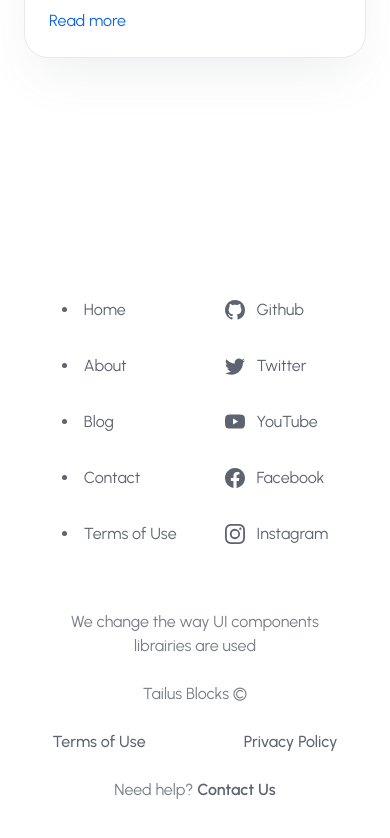
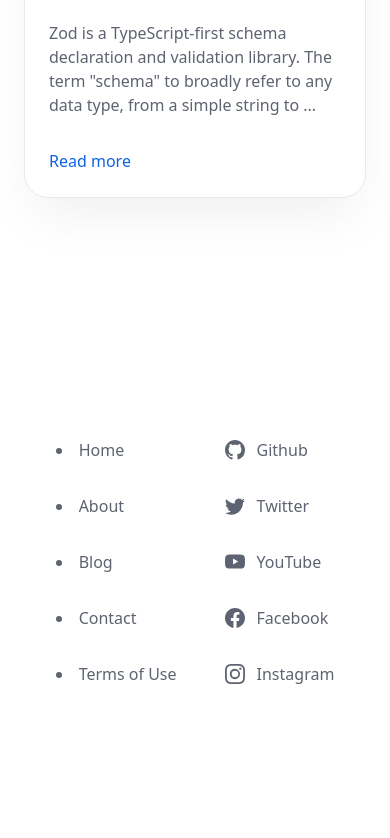
Before and after one commit to Reinforz-Github/reinforz-landing, an Astro site: page / in a window 390 px wide. Shown: the part 5540-6378 px from the top of the page. After the commit the page ends 6306 px from the top, so only its background shows below. Built offline with nearby package versions, Linux system fonts and the light colour scheme; Astro itself is replaced by a stand-in of ours; a web font is replaced by a local one.

Commit message:
changed fonts and fixed footer

```diff
--- a/src/components/AppFooter.astro
+++ b/src/components/AppFooter.astro
@@ -4,10 +4,9 @@ import Container from "./Container.astro";
 
 <footer class="py-20 md:py-40">
   <Container>
-    <div class="m-auto md:w-10/12 lg:w-8/12 xl:w-6/12">
-      <div class="flex flex-wrap items-center justify-between md:flex-nowrap">
+    <div class="m-auto md:w-10/12 lg:w-8/12 xl:w-6/12 flex justify-center">
       <div
-          class="flex w-full justify-center space-x-12 text-gray-600 dark:text-gray-300 sm:w-7/12 md:justify-start"
+        class="flex w-full justify-center space-x-12 text-gray-600 dark:text-gray-300 sm:w-7/12 md:justify-center"
       >
         <ul class="list-inside list-disc space-y-8">
           <li><a href="#" class="transition hover:text-primary">Home</a></li>
@@ -119,32 +118,6 @@ import Container from "./Container.astro";
           </li>
         </ul>
       </div>
-        <div
-          class="m-auto mt-16 w-10/12 space-y-6 text-center sm:mt-auto sm:w-5/12 sm:text-left"
-        >
-          <span class="block text-gray-500 dark:text-gray-400"
-            >We change the way UI components librairies are used</span
-          >
-
-          <span class="block text-gray-500 dark:text-gray-400"
-            >Tailus Blocks &copy; <span id="year"></span>
-          </span>
-
-          <span class="flex justify-between text-gray-600 dark:text-white">
-            <a href="#" class="font-medium">Terms of Use</a>
-            <a href="#" class="font-medium"> Privacy Policy</a>
-          </span>
-
-          <span class="block text-gray-500 dark:text-gray-400"
-            >Need help? <a
-              href="#"
-              class="font-semibold text-gray-600 dark:text-white"
-            >
-              Contact Us</a
-            >
-          </span>
-        </div>
-      </div>
     </div>
   </Container>
 </footer>
--- a/src/layouts/Layout.astro
+++ b/src/layouts/Layout.astro
@@ -2,7 +2,6 @@
 import AppFooter from "../components/AppFooter.astro";
 import AppHeader from "../components/AppHeader.astro";
 ---
-
 
 <!DOCTYPE html>
 <html lang="en">
@@ -11,23 +10,31 @@ import AppHeader from "../components/AppHeader.astro";
     <meta name="viewport" content="width=device-width" />
     <link rel="icon" type="image/svg+xml" href="/favicon.svg" />
     <meta name="generator" content={Astro.generator} />
-		<meta name="description" content="Template built with tailwindcss using Tailus blocks v2">
+    <meta
+      name="description"
+      content="Template built with tailwindcss using Tailus blocks v2"
+    />
     <title>Reinforz Landing</title>
 
-		<link href="https://fonts.googleapis.com/css2?family=Urbanist:wght@400;500;600;700&display=swap" rel="stylesheet">
+    <link rel="preconnect" href="https://fonts.googleapis.com" />
+    <link rel="preconnect" href="https://fonts.gstatic.com" crossorigin />
+    <link
+      href="https://fonts.googleapis.com/css2?family=Smooch&display=swap"
+      rel="stylesheet"
+    />
   </head>
   <body class="bg-white dark:bg-black">
-		<AppHeader/>
+    <AppHeader />
     <slot />
-		<AppFooter/>
-	</body>
-</html>
+    <AppFooter />
     <style>
       html {
-		font-family: Urbanist, sans-serif;
+        font-family: Raleway, system-ui;
       }
 
       body {
         margin: 0;
       }
     </style>
+  </body>
+</html>
```
Lines whose indentation alone changed are shown as unchanged.
